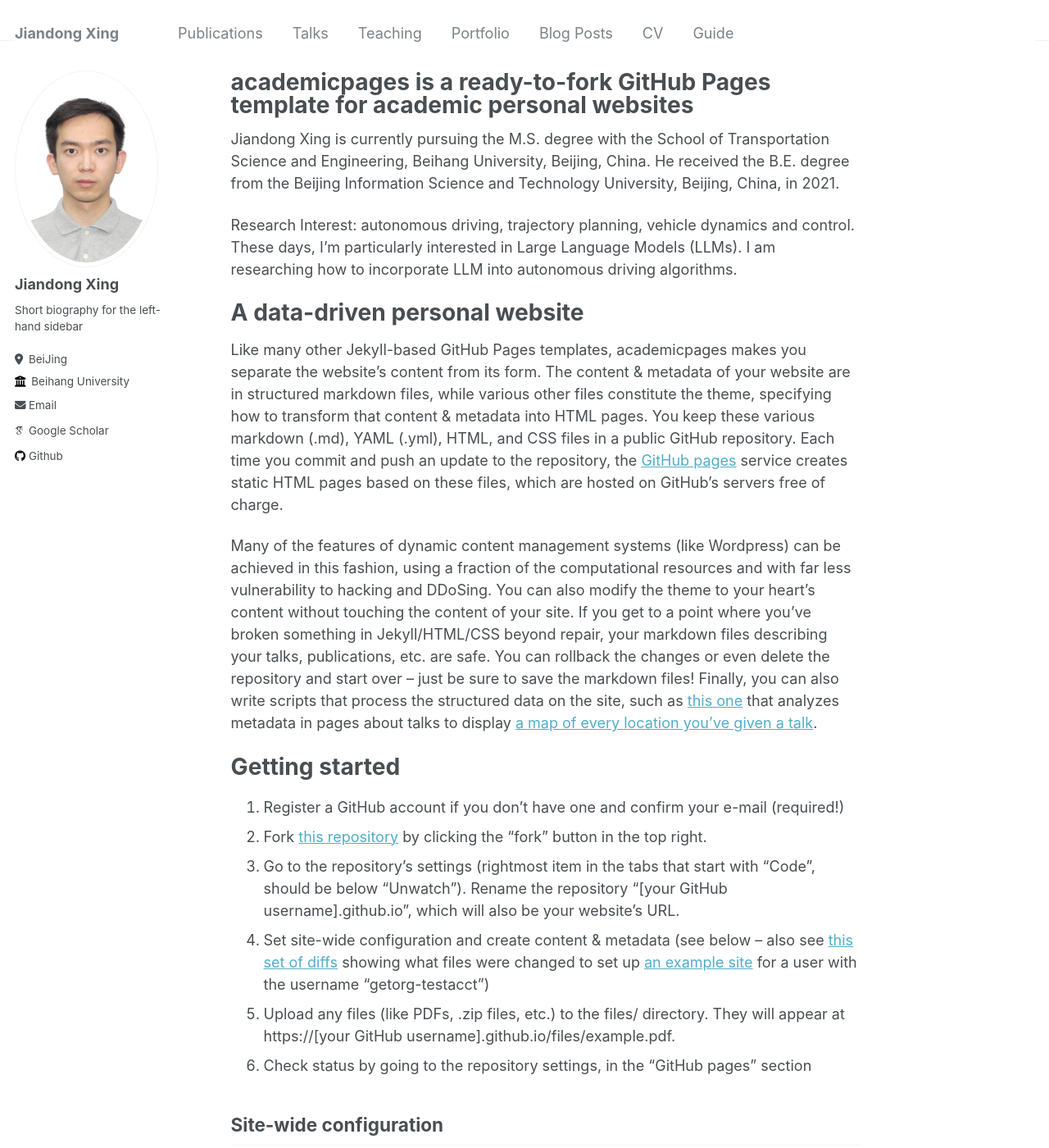
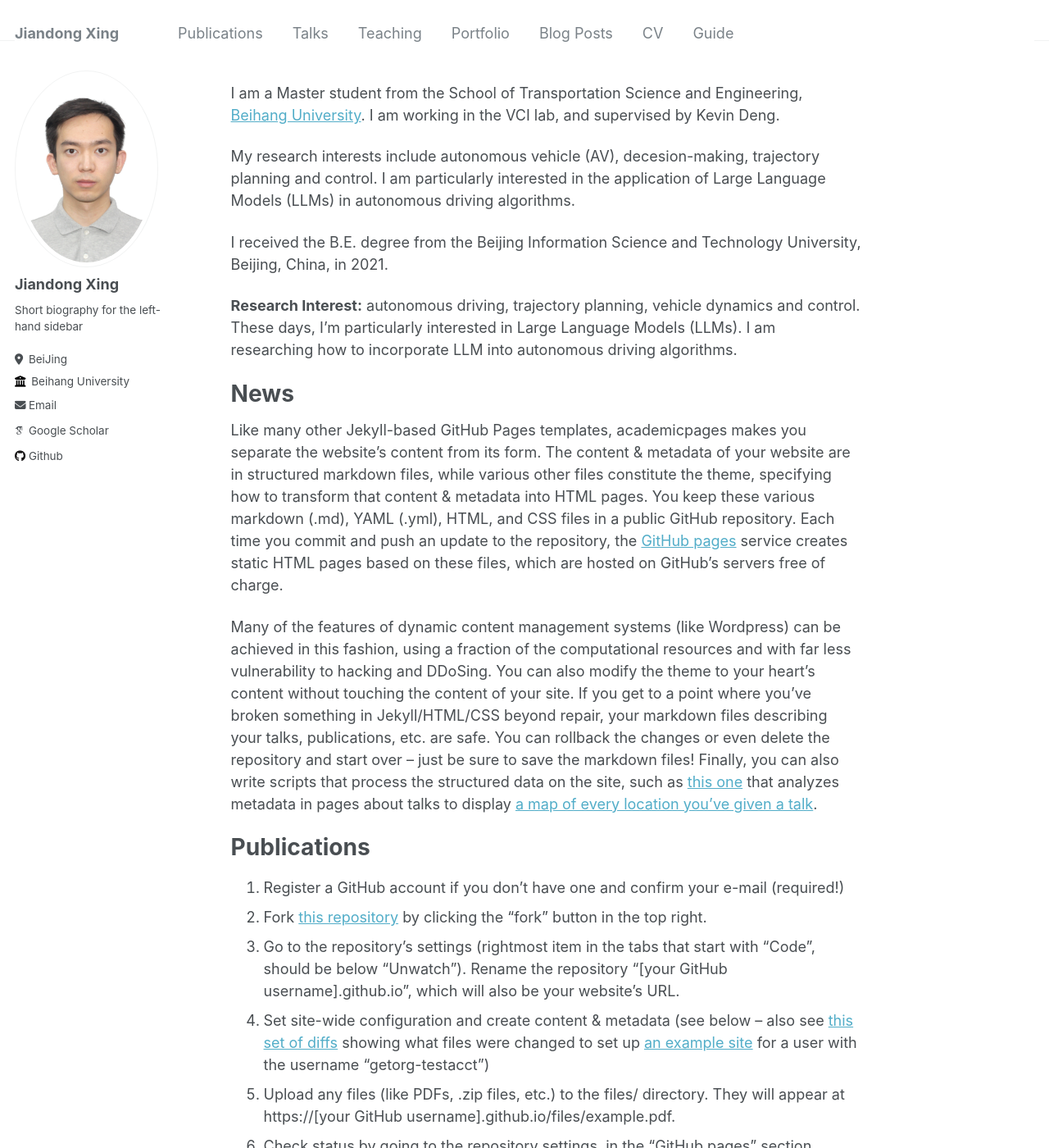
Before and after one commit to fengyeying/academicpages, a Jekyll site: the page built from _pages/about.md, in a window 1280 px wide and 1400 px high. Shown: the whole window at 82% size. Built offline with Jekyll 4.4.1, drawn with Linux system fonts in a browser that asks for light colours; some web fonts are replaced; some of the changed text lies outside the part shown.

Commit message:
3 commit

```diff
--- a/_pages/about.md
+++ b/_pages/about.md
@@ -1,23 +1,27 @@
 ---
 permalink: /
-title: "academicpages is a ready-to-fork GitHub Pages template for academic personal websites"
+title: ""
 author_profile: true
 redirect_from:
   - /about/
   - /about.html
 ---
 
-Jiandong Xing is currently pursuing the M.S. degree with the School of Transportation Science and Engineering, Beihang University, Beijing, China. He received the B.E. degree from the Beijing Information Science and Technology University, Beijing, China, in 2021.
+I am a Master student from the School of Transportation Science and Engineering, [Beihang University](https://ev.buaa.edu.cn/). I am working in the VCI lab, and supervised by Kevin Deng.
 
-Research Interest: autonomous driving, trajectory planning, vehicle dynamics and control. These days, I’m particularly interested in Large Language Models (LLMs). I am researching how to incorporate LLM into autonomous driving algorithms.
+My research interests include autonomous vehicle (AV), decesion-making, trajectory planning and control. I am particularly interested in the application of Large Language Models (LLMs) in autonomous driving algorithms.
 
-A data-driven personal website
+I received the B.E. degree from the Beijing Information Science and Technology University, Beijing, China, in 2021.
+
+**Research Interest:** autonomous driving, trajectory planning, vehicle dynamics and control. These days, I’m particularly interested in Large Language Models (LLMs). I am researching how to incorporate LLM into autonomous driving algorithms.
+
+News
 ======
 Like many other Jekyll-based GitHub Pages templates, academicpages makes you separate the website's content from its form. The content & metadata of your website are in structured markdown files, while various other files constitute the theme, specifying how to transform that content & metadata into HTML pages. You keep these various markdown (.md), YAML (.yml), HTML, and CSS files in a public GitHub repository. Each time you commit and push an update to the repository, the [GitHub pages](https://pages.github.com/) service creates static HTML pages based on these files, which are hosted on GitHub's servers free of charge.
 
 Many of the features of dynamic content management systems (like Wordpress) can be achieved in this fashion, using a fraction of the computational resources and with far less vulnerability to hacking and DDoSing. You can also modify the theme to your heart's content without touching the content of your site. If you get to a point where you've broken something in Jekyll/HTML/CSS beyond repair, your markdown files describing your talks, publications, etc. are safe. You can rollback the changes or even delete the repository and start over -- just be sure to save the markdown files! Finally, you can also write scripts that process the structured data on the site, such as [this one](https://github.com/academicpages/academicpages.github.io/blob/master/talkmap.ipynb) that analyzes metadata in pages about talks to display [a map of every location you've given a talk](https://academicpages.github.io/talkmap.html).
 
-Getting started
+Publications
 ======
 1. Register a GitHub account if you don't have one and confirm your e-mail (required!)
 2. Fork [this repository](https://github.com/academicpages/academicpages.github.io) by clicking the "fork" button in the top right.
@@ -26,9 +30,15 @@ Getting started
 5. Upload any files (like PDFs, .zip files, etc.) to the files/ directory. They will appear at https://[your GitHub username].github.io/files/example.pdf.
 6. Check status by going to the repository settings, in the "GitHub pages" section
 
-Site-wide configuration
-------
+Honors and Awards
+======
 The main configuration file for the site is in the base directory in [_config.yml](https://github.com/academicpages/academicpages.github.io/blob/master/_config.yml), which defines the content in the sidebars and other site-wide features. You will need to replace the default variables with ones about yourself and your site's github repository. The configuration file for the top menu is in [_data/navigation.yml](https://github.com/academicpages/academicpages.github.io/blob/master/_data/navigation.yml). For example, if you don't have a portfolio or blog posts, you can remove those items from that navigation.yml file to remove them from the header.
+
+Educations
+======
+
+Academic Services
+======
 
 Create content & metadata
 ------
```
